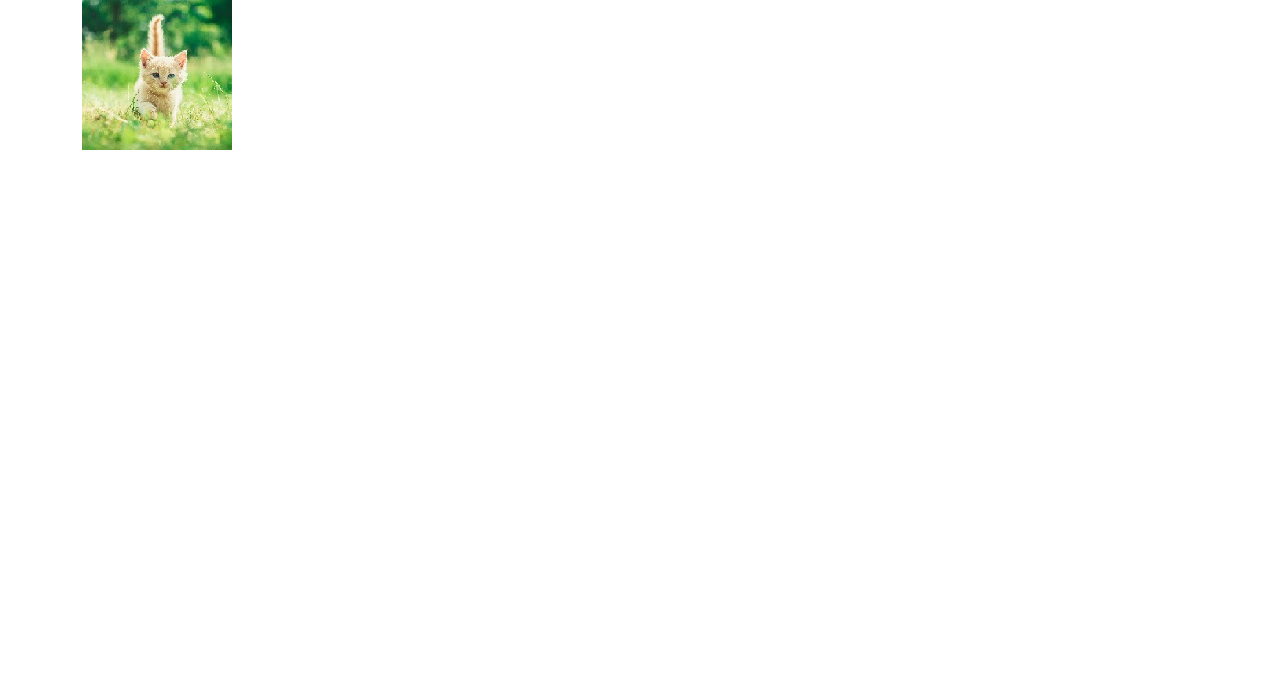
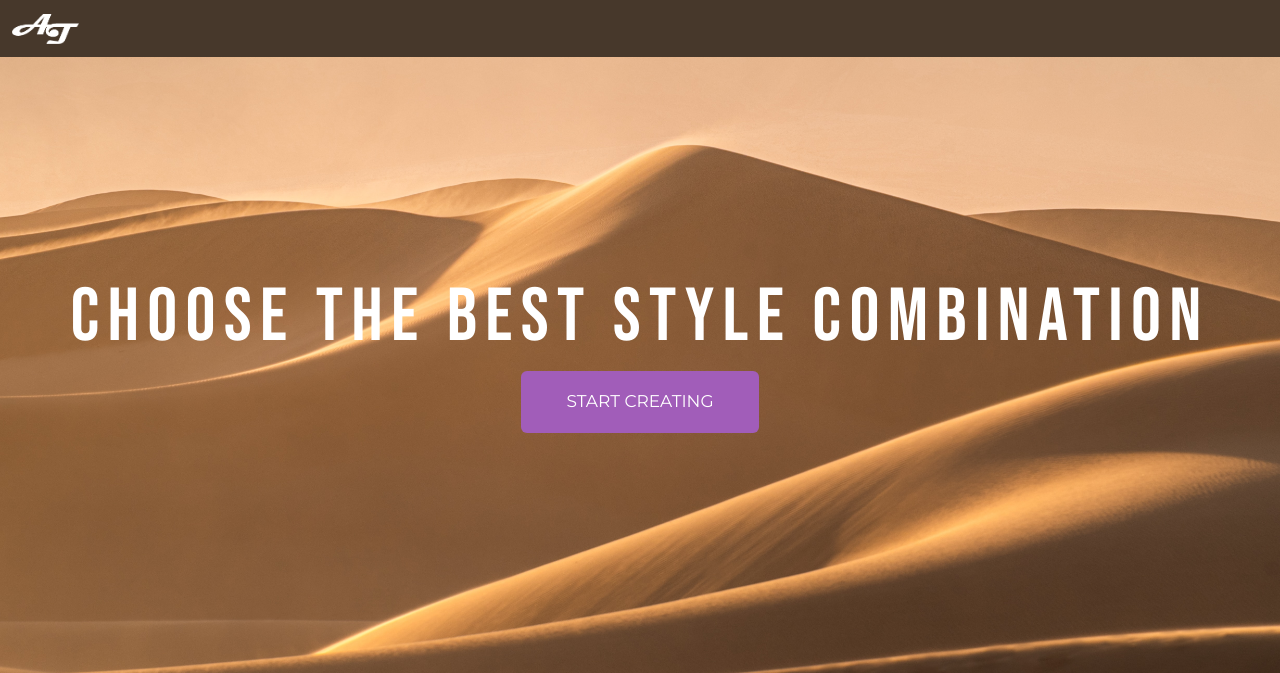
Before and after one commit to gekik44/neuro_image_task, a Flask app: page / in a window 1280 px wide. Shown: the top 673 px of the page. Run offline with Flask 3, Linux system fonts and the light colour scheme.

Commit message:
Renamed start page to index html. Created index css. Described index html page rely on figma file concept. Styles connected with index css. Create img_converter html to describe new page.

```diff
--- a/main.py
+++ b/main.py
@@ -5,8 +5,8 @@ app = Flask(__name__)
 
 
 @app.route("/")
-def start_page():
-    return render_template("start.html", title="start")
+def index():
+    return render_template("index.html", title="start")
 
 @app.route("/carousel")
 def carousel_page():
--- /dev/null
+++ b/static/css/index.css
@@ -0,0 +1,30 @@
+h1 {
+    color:white;
+    text-align: center;
+    font-family: 'Bebas Neue';
+    font-size: 75px;
+    letter-spacing: 0.11em;
+    margin-top: 216px;
+}
+
+.btn {
+	display: block;
+	font-size: 17px;
+	color:white;
+	text-align: center;
+    font-family: 'Montserrat';
+    background: #A15DB9;
+	padding: 17px 30px;
+	width: 238px;
+	transition: all 0.5s ease;
+	margin: auto;
+}
+
+body{
+    background: url('/static/img/back.jpg') no-repeat center top;
+	background-size: cover;
+}
+header {
+    background:#47382B;
+    padding: 0;
+}
--- a/templates/base.html
+++ b/templates/base.html
@@ -2,14 +2,28 @@
 <html>
   <head>
     <meta charset="utf-8"/>
+<!--    bootstrap-->
     <link href="https://cdn.jsdelivr.net/npm/bootstrap@5.3.0-alpha1/dist/css/bootstrap.min.css" rel="stylesheet" integrity="sha384-GLhlTQ8iRABdZLl6O3oVMWSktQOp6b7In1Zl3/Jr59b6EGGoI1aFkw7cmDA6j6gD" crossorigin="anonymous">
     <script src="https://cdn.jsdelivr.net/npm/@popperjs/core@2.11.6/dist/umd/popper.min.js" integrity="sha384-oBqDVmMz9ATKxIep9tiCxS/Z9fNfEXiDAYTujMAeBAsjFuCZSmKbSSUnQlmh/jp3" crossorigin="anonymous"></script>
     <script src="https://cdn.jsdelivr.net/npm/bootstrap@5.3.0-alpha1/dist/js/bootstrap.min.js" integrity="sha384-mQ93GR66B00ZXjt0YO5KlohRA5SY2XofN4zfuZxLkoj1gXtW8ANNCe9d5Y3eG5eD" crossorigin="anonymous"></script>
-    <title>{{title}}</title>
+
+    <link rel="stylesheet" href="static/css/index.css">
+<!--    fonts-->
+    <link rel="preconnect" href="https://fonts.googleapis.com">
+    <link rel="preconnect" href="https://fonts.gstatic.com" crossorigin>
+    <link href="https://fonts.googleapis.com/css2?family=Bebas+Neue&family=Montserrat:wght@400;600&display=swap" rel="stylesheet">
+    <title>{{ title }}</title>
   </head>
   <body>
-    <main role="main" class="container">
+    <header id="header" class="header">
+      <nav class="navbar">
+        <div class="container-fluid">
+          <a class="navbar-brand" href="#">
+            <img src="static/img/logo.png" alt="Logo" width="67" height="30" class="d-inline-block align-text-top">
+          </a>
+        </div>
+      </nav>
+    </header>
       {% block content %}{% endblock %}
-    </main>
   </body>
 </html>
--- /dev/null
+++ b/templates/img_conventer.html
@@ -0,0 +1,6 @@
+{% extends "base.html" %}
+
+{% block content %}
+<div>
+</div>
+{% endblock %}
--- /dev/null
+++ b/templates/index.html
@@ -0,0 +1,10 @@
+{% extends "base.html" %}
+
+{% block content %}
+
+<div>
+  <h1>Choose the best style combination</h1>
+  <a href="#" class="btn">START CREATING</a>
+</div>
+
+{% endblock %}
--- a/templates/start.html
+++ /dev/null
@@ -1,14 +0,0 @@
-{% extends "base.html" %}
-
-{% block content %}
-<div class="btn-group">
-<!--  <p><a href="sample.html"><img src="images/sample.gif" width="50" -->
-<!--   height="50" alt="Пример"></a></p>-->
-  <p><a href="carousel"><img src="static/img/1.jpg" class="card-img-top" alt="..."></a></p>
-
-<!--  <img src="static/img/1.jpg" class="card-img-top" alt="...">-->
-<!--  <img src="static/img/2.jpg" class="card-img-top" alt="...">-->
-<!--  <img src="static/img/3.jpg" class="card-img-top" alt="...">-->
-</div>
-
-{% endblock %}
```
Also changed, not shown: static/img/back.jpg (added), static/img/logo.png (added).
